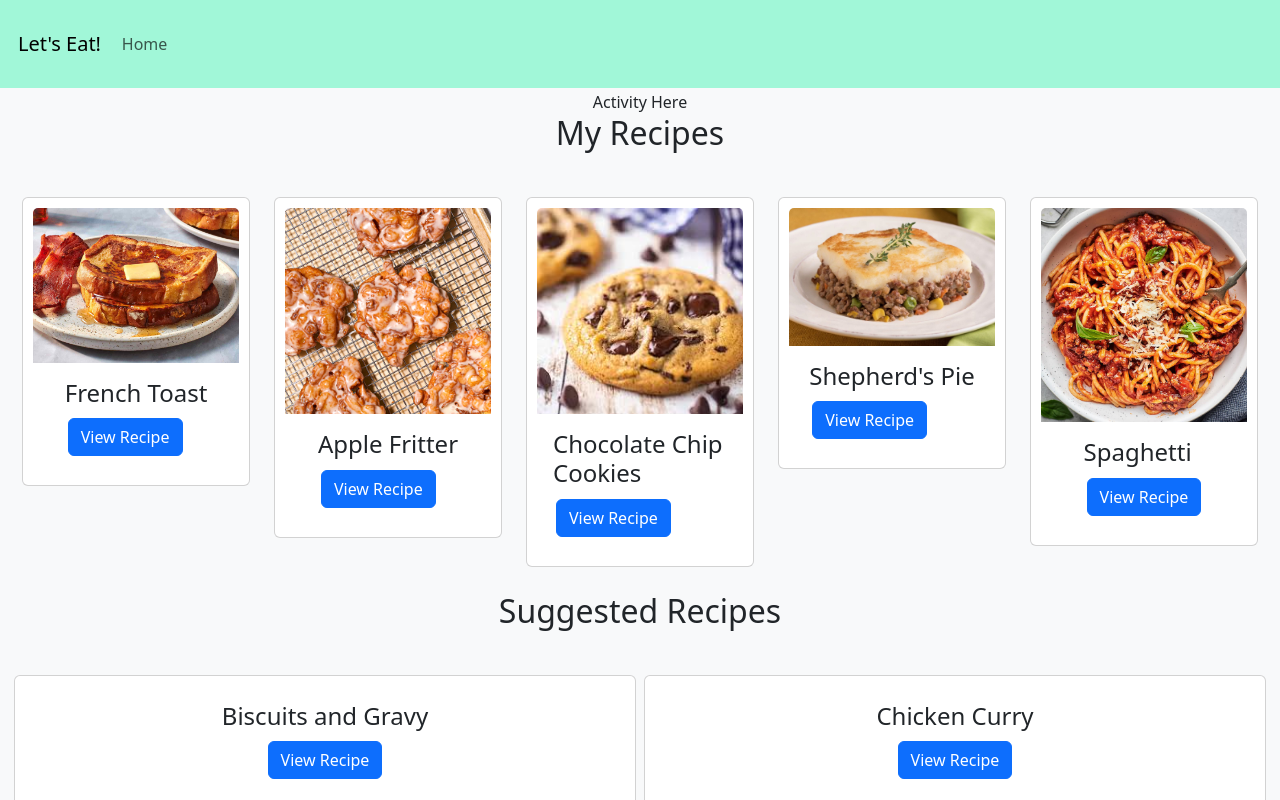
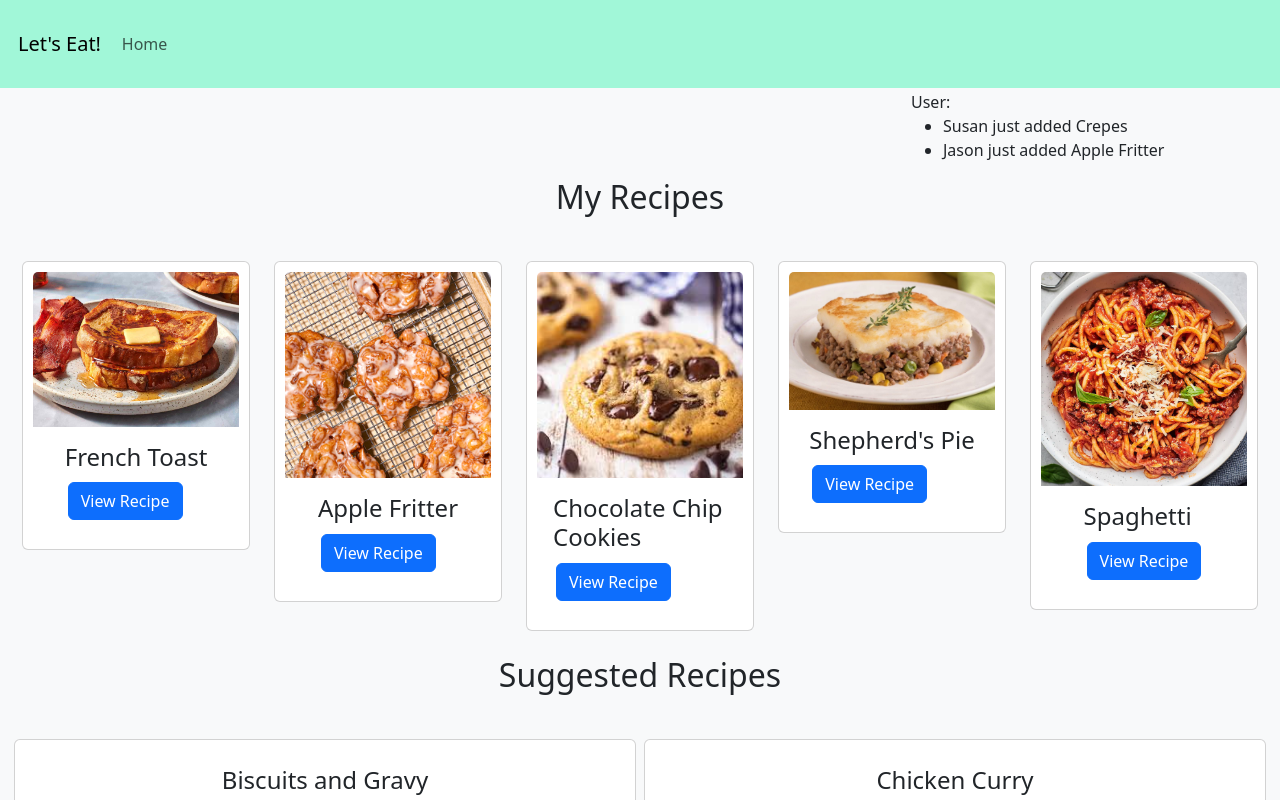
Before and after one commit to robinkyl002/cs260-startup, a React (Vite) app: page /recipes in a window 1280 px wide. Shown: the top 800 px of the page. Built offline with nearby package versions, Linux system fonts and the light colour scheme.

Commit message:
Replaced userName placeholder with userName passed in from Recipes

```diff
--- a/src/recipes/activity.jsx
+++ b/src/recipes/activity.jsx
@@ -2,6 +2,14 @@ import React, { use } from "react";
 import "bootstrap/dist/css/bootstrap.min.css";
 import "./recipes.css";
 
-export function Activity() {
-  return <div>Activity Here</div>;
+export function Activity(props) {
+  return (
+    <aside id="users">
+      <span>User: {props.userName}</span>
+      <ul>
+        <li>Susan just added Crepes</li>
+        <li>Jason just added Apple Fritter</li>
+      </ul>
+    </aside>
+  );
 }
```
